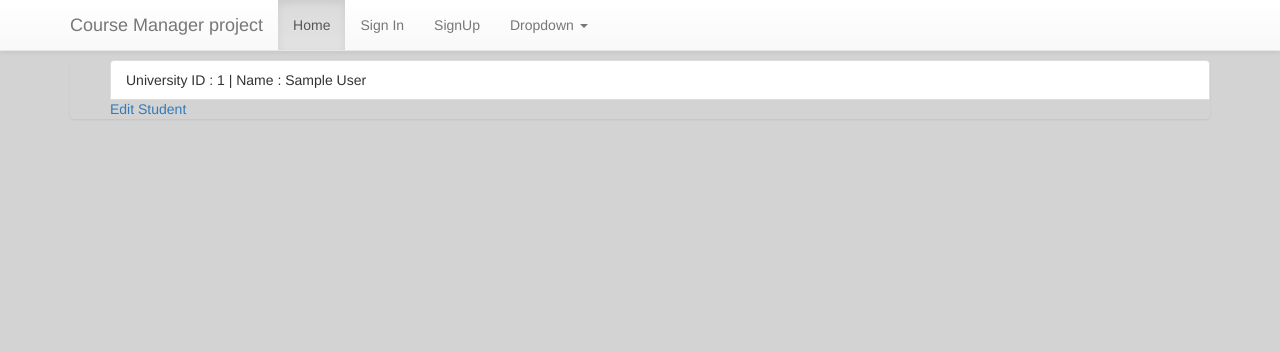
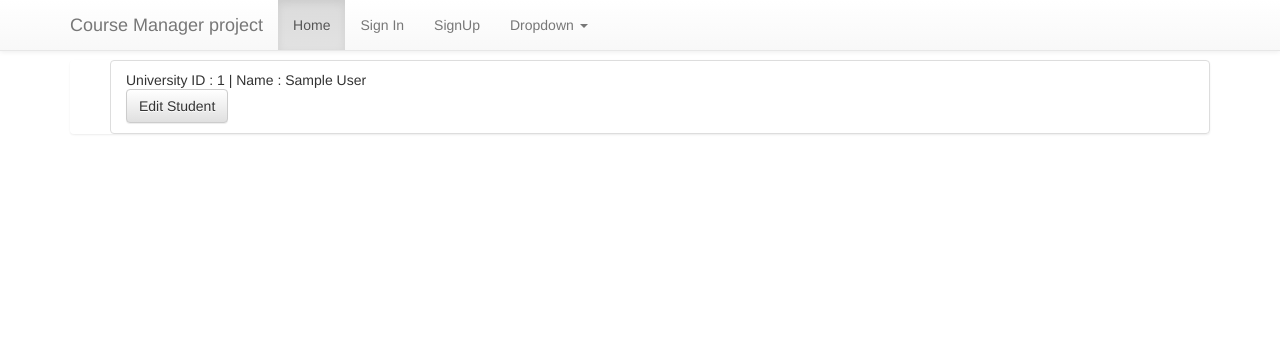
Before and after one commit to almarzouq/course_mgt_sys, a Django app: page /students/list in a window 1280 px wide. Shown: the top 351 px of the page. Run offline with Django 3.2, Linux system fonts and the light colour scheme; tables that the repository leaves empty hold one stand-in row (values such as "Sample post"); some libraries are stand-ins or nearby versions.

Commit message:
progress

```diff
--- a/students/templates/student_list.html
+++ b/students/templates/student_list.html
@@ -1,18 +1,12 @@
-{%extends "base.html"%} {% block content %} <div class="list-group">{% for s in students %}
-<style>
-  body {
-    background-color: LightGrey;
-  }
+{%extends "base.html"%} {% block content %}
+<div class="list-group">{% for s in students %}
 
-  p {
-    color: LightSkyBlublacke;
-  }
-</style>
-<ul>
-<li class="list-group-item" >
-  <p class="list-group-item-text"> University ID : {{s.university_id}} | Name : {{s.name}} </p>
-</li>
-<li><a  class="list-group-item-text" href="{% url 'student_edit' s.pk %}"> Edit Student </a></li>
-</ul>
+  <ul>
+    <li class="list-group-item">
+      <p class="list-group-item-text"> University ID : {{s.university_id}} | Name : {{s.name}} </p>  <p class="btn btn-default" href="{% url 'student_edit' s.pk %}"> Edit Student </p>
+    </li>
+
+  </ul>
+
 
   {%endfor%} </div>{% endblock %}
```
